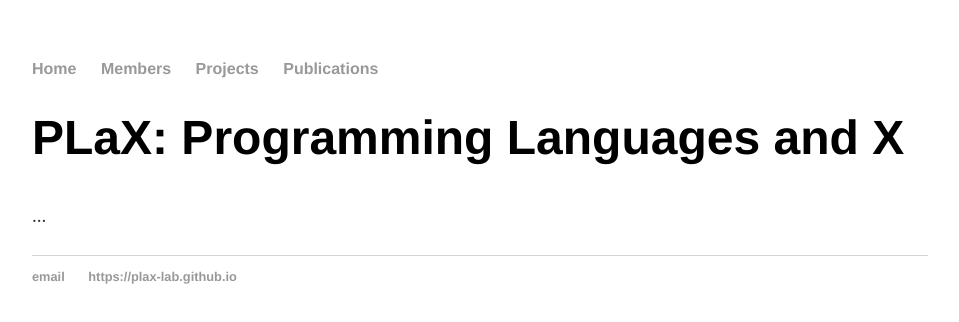
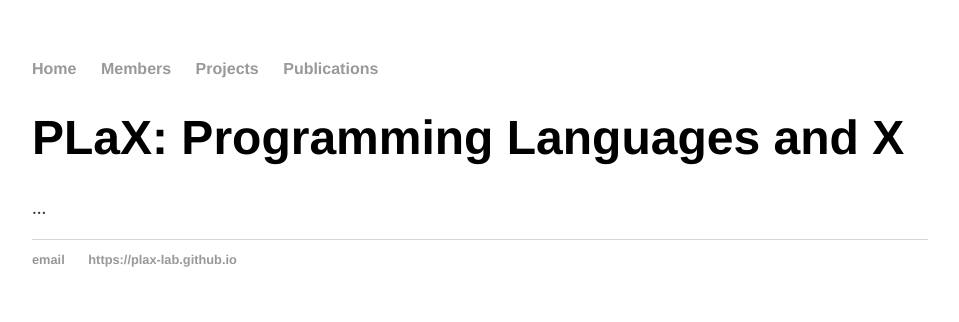
Before and after one commit to plax-lab/plax-lab.github.io, a plain HTML site: page index.html in a window 1280 px wide. Shown: the whole page, without its empty margins (160-1119 px from the left). Drawn offline with Linux system fonts and the light colour scheme.

Commit message:
Update main.css

```diff
--- a/css/main.css
+++ b/css/main.css
@@ -25,7 +25,6 @@ h1 {
 }
 p {
     font-size: 1.2em;
-    line-height: 2em;
     color: #333;
 }
 footer {
```
